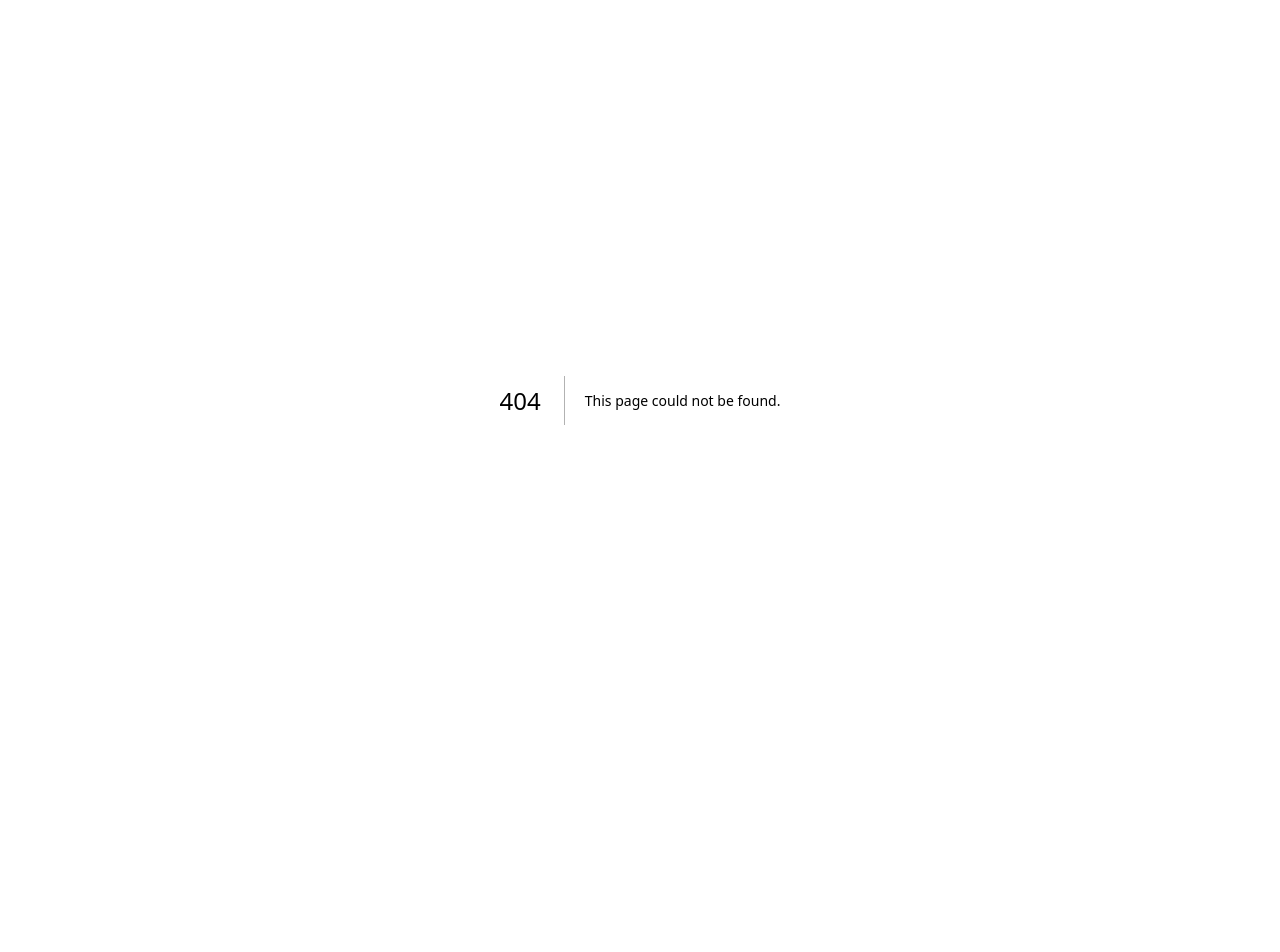
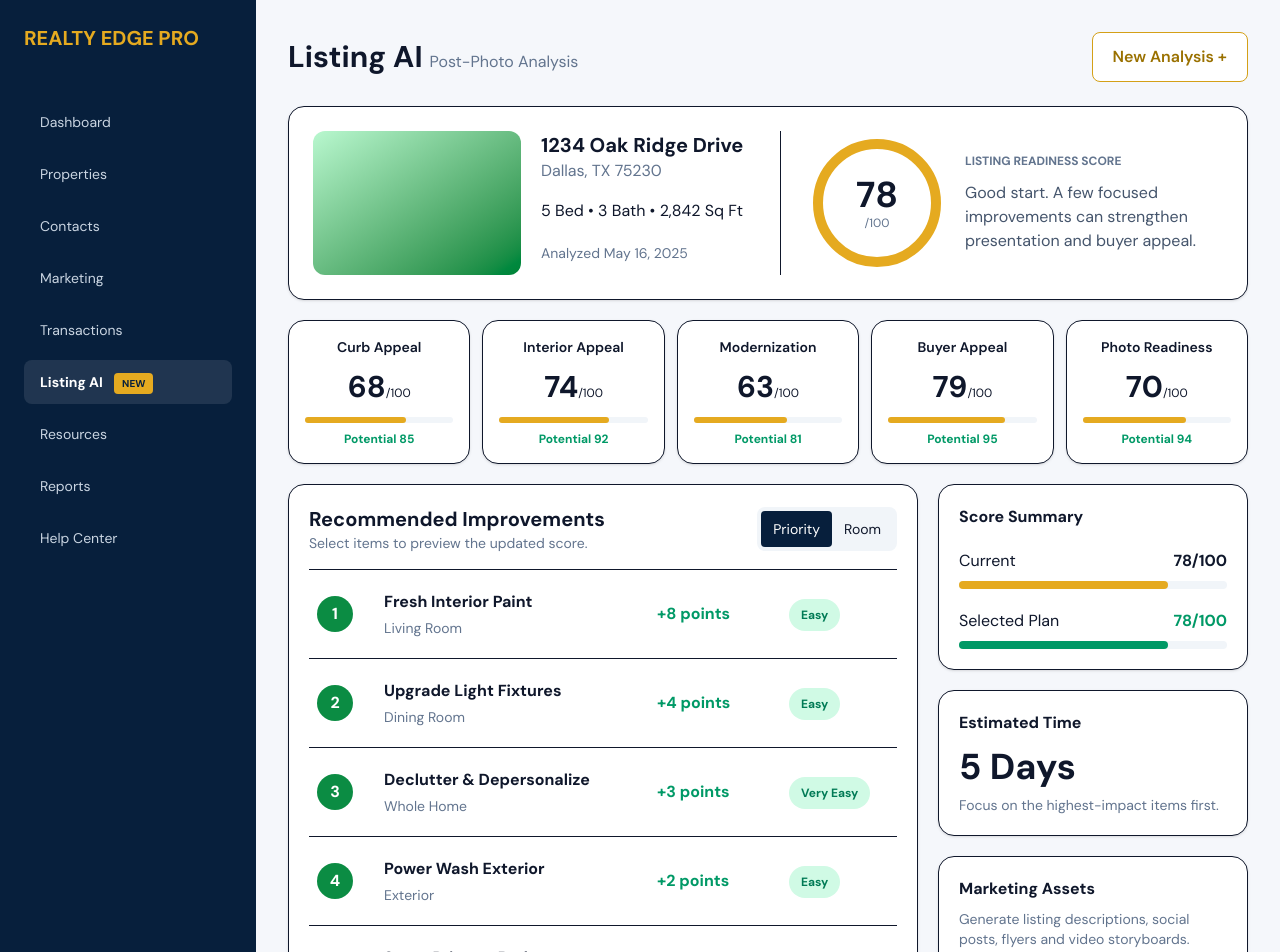
Before and after one commit to gregpett86/listingpilot-ai, a Next.js app: page /listing-readiness in a window 1280 px wide. Before the commit this address had no page. Shown: the top 952 px of the page. Before the commit the page ends 800 px from the top, so only its background shows below. Built offline with nearby package versions, Linux system fonts and the light colour scheme.

Commit message:
Add Listing Readiness dashboard prototype

```diff
--- /dev/null
+++ b/src/app/listing-readiness/page.tsx
@@ -0,0 +1,53 @@
+"use client";
+
+import { useMemo, useState } from "react";
+
+const items = [
+  { id: 1, room: "Living Room", title: "Fresh Interior Paint", points: 8, difficulty: "Easy" },
+  { id: 2, room: "Dining Room", title: "Upgrade Light Fixtures", points: 4, difficulty: "Easy" },
+  { id: 3, room: "Whole Home", title: "Declutter & Depersonalize", points: 3, difficulty: "Very Easy" },
+  { id: 4, room: "Exterior", title: "Power Wash Exterior", points: 2, difficulty: "Easy" },
+  { id: 5, room: "Primary Bedroom", title: "Stage Primary Bedroom", points: 4, difficulty: "Medium" },
+];
+
+const categories = [
+  ["Curb Appeal", 68, 85], ["Interior Appeal", 74, 92], ["Modernization", 63, 81],
+  ["Buyer Appeal", 79, 95], ["Photo Readiness", 70, 94],
+] as const;
+
+export default function ListingReadinessPage() {
+  const [selected, setSelected] = useState<number[]>([]);
+  const [view, setView] = useState<"priority" | "room">("priority");
+  const current = 78;
+  const projected = useMemo(() => Math.min(100, current + items.filter(i => selected.includes(i.id)).reduce((s, i) => s + i.points, 0)), [selected]);
+  const rows = view === "priority" ? items : [...items].sort((a,b) => a.room.localeCompare(b.room));
+
+  return <main className="min-h-screen bg-[#f5f7fb] text-slate-900">
+    <div className="mx-auto flex max-w-[1500px]">
+      <aside className="hidden min-h-screen w-64 shrink-0 bg-[#071f3c] p-6 text-white xl:block">
+        <div className="mb-12 text-xl font-bold text-[#e5aa20]">REALTY EDGE PRO</div>
+        <nav className="space-y-2 text-sm">{["Dashboard","Properties","Contacts","Marketing","Transactions"].map(x => <div className="rounded-lg px-4 py-3 text-slate-300" key={x}>{x}</div>)}<div className="rounded-lg bg-white/10 px-4 py-3 font-bold">Listing AI <span className="ml-2 rounded bg-[#e5aa20] px-2 py-1 text-[10px] text-[#071f3c]">NEW</span></div>{["Resources","Reports","Help Center"].map(x => <div className="rounded-lg px-4 py-3 text-slate-300" key={x}>{x}</div>)}</nav>
+      </aside>
+      <section className="min-w-0 flex-1 p-5 md:p-8">
+        <header className="mb-6 flex items-center justify-between"><h1 className="text-3xl font-bold">Listing AI <span className="text-base font-normal text-slate-500">Post-Photo Analysis</span></h1><button className="rounded-lg border border-[#d4a017] bg-white px-5 py-3 font-semibold text-[#9a7100]">New Analysis +</button></header>
+
+        <div className="mb-5 grid gap-6 rounded-2xl border bg-white p-6 shadow-sm lg:grid-cols-2">
+          <div className="flex gap-5"><div className="h-36 w-52 rounded-xl bg-gradient-to-br from-green-200 to-green-700"/><div><h2 className="text-xl font-bold">1234 Oak Ridge Drive</h2><p className="text-slate-500">Dallas, TX 75230</p><p className="mt-4">5 Bed • 3 Bath • 2,842 Sq Ft</p><p className="mt-5 text-sm text-slate-500">Analyzed May 16, 2025</p></div></div>
+          <div className="flex items-center gap-6 border-t pt-5 lg:border-l lg:border-t-0 lg:pl-8 lg:pt-0"><div className="grid h-32 w-32 shrink-0 place-items-center rounded-full border-[10px] border-[#e5aa20]"><div className="text-center"><div className="text-4xl font-bold">{current}</div><div className="text-xs text-slate-500">/100</div></div></div><div><div className="text-xs font-bold uppercase text-slate-500">Listing Readiness Score</div><p className="mt-3 leading-6 text-slate-600">Good start. A few focused improvements can strengthen presentation and buyer appeal.</p></div></div>
+        </div>
+
+        <div className="mb-5 grid grid-cols-2 gap-3 md:grid-cols-5">{categories.map(([name, score, potential]) => <div className="rounded-2xl border bg-white p-4 text-center shadow-sm" key={name}><div className="text-sm font-semibold">{name}</div><div className="mt-3 text-3xl font-bold">{score}<span className="text-xs font-normal">/100</span></div><div className="mt-3 h-1.5 rounded bg-slate-100"><div className="h-full rounded bg-[#e5aa20]" style={{width:`${score}%`}}/></div><div className="mt-2 text-xs font-bold text-emerald-600">Potential {potential}</div></div>)}</div>
+
+        <div className="grid gap-5 lg:grid-cols-[1fr_310px]">
+          <div className="rounded-2xl border bg-white p-5 shadow-sm">
+            <div className="mb-4 flex items-center justify-between"><div><h3 className="text-xl font-bold">Recommended Improvements</h3><p className="text-sm text-slate-500">Select items to preview the updated score.</p></div><div className="rounded-lg bg-slate-100 p-1 text-sm"><button onClick={() => setView("priority")} className={`rounded px-3 py-2 ${view === "priority" ? "bg-[#071f3c] text-white" : ""}`}>Priority</button><button onClick={() => setView("room")} className={`rounded px-3 py-2 ${view === "room" ? "bg-[#071f3c] text-white" : ""}`}>Room</button></div></div>
+            {rows.map(item => { const on = selected.includes(item.id); return <button key={item.id} onClick={() => setSelected(s => on ? s.filter(id => id !== item.id) : [...s, item.id])} className={`grid w-full gap-3 border-t px-2 py-5 text-left md:grid-cols-[55px_1fr_120px_100px] md:items-center ${on ? "bg-emerald-50" : "hover:bg-slate-50"}`}><div className={`grid h-9 w-9 place-items-center rounded-full font-bold text-white ${on ? "bg-emerald-600" : "bg-[#0b8c43]"}`}>{on ? "✓" : item.id}</div><div><div className="font-bold">{item.title}</div><div className="mt-1 text-sm text-slate-500">{item.room}</div></div><div className="font-bold text-emerald-600">+{item.points} points</div><div><span className="rounded-full bg-emerald-100 px-3 py-2 text-xs font-bold text-emerald-700">{item.difficulty}</span></div></button>})}
+            <div className="mt-5 flex items-center justify-between rounded-xl bg-slate-50 p-5"><div><div className="text-sm text-slate-500">Selected plan</div><div className="text-3xl font-bold">{current} → <span className="text-emerald-600">{projected}</span></div></div><button className="rounded-lg bg-[#071f3c] px-5 py-3 font-semibold text-white">Create Improvement Plan</button></div>
+          </div>
+          <aside className="space-y-5"><div className="rounded-2xl border bg-white p-5 shadow-sm"><h3 className="font-bold">Score Summary</h3><p className="mt-5 flex justify-between">Current <strong>{current}/100</strong></p><div className="mt-2 h-2 rounded bg-slate-100"><div className="h-full rounded bg-[#e5aa20]" style={{width:`${current}%`}}/></div><p className="mt-5 flex justify-between">Selected Plan <strong className="text-emerald-600">{projected}/100</strong></p><div className="mt-2 h-2 rounded bg-slate-100"><div className="h-full rounded bg-emerald-600" style={{width:`${projected}%`}}/></div></div><div className="rounded-2xl border bg-white p-5 shadow-sm"><h3 className="font-bold">Estimated Time</h3><div className="mt-3 text-4xl font-bold">{selected.length || 5} Days</div><p className="mt-2 text-sm text-slate-500">Focus on the highest-impact items first.</p></div><div className="rounded-2xl border bg-white p-5 shadow-sm"><h3 className="font-bold">Marketing Assets</h3><p className="mt-2 text-sm text-slate-500">Generate listing descriptions, social posts, flyers and video storyboards.</p><button className="mt-4 w-full rounded-lg border border-[#071f3c] px-4 py-3 font-semibold">Generate Assets</button></div></aside>
+        </div>
+        <div className="mt-5 rounded-2xl border bg-white p-5 shadow-sm"><h3 className="font-bold">Marketing Highlights <span className="font-normal text-slate-400">Detected by AI</span></h3><div className="mt-4 flex flex-wrap gap-2">{["Open Floor Plan","Natural Light","Updated Kitchen","Hardwood Floors","Great Curb Appeal","Spacious Primary Suite"].map(x => <span className="rounded-full bg-slate-100 px-4 py-2 text-sm" key={x}>✓ {x}</span>)}</div></div>
+      </section>
+    </div>
+  </main>;
+}
```
